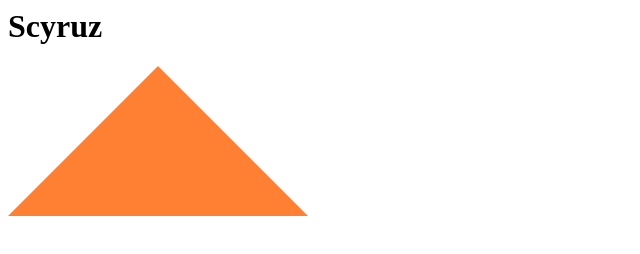
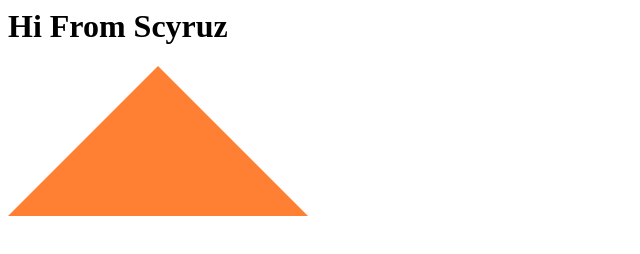
Before and after one commit to Scyruz/TennisCourt_Webgl, a website: page public/index.html in a window 1280 px wide. Shown: the whole page, without its empty margins (0-640 px from the left). Drawn offline with Linux system fonts and the light colour scheme.

Commit message:
title change

```diff
--- a/public/index.html
+++ b/public/index.html
@@ -9,7 +9,7 @@
         <link rel="stylesheet" href="">
     </head>
     <body>
-        <h1>Scyruz</h1>
+        <h1>Hi From Scyruz</h1>
         <canvas></canvas>
 
         <script src="main.js" async defer></script>
```
